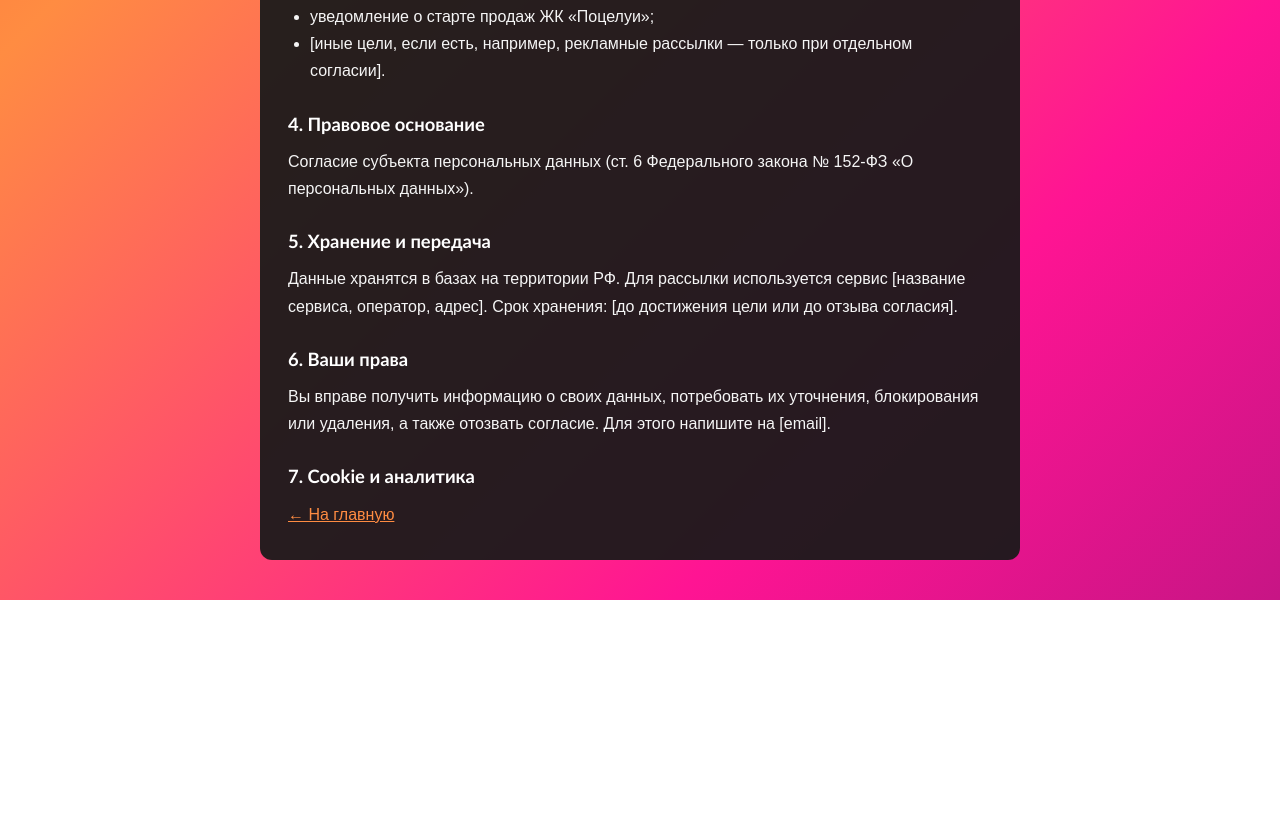
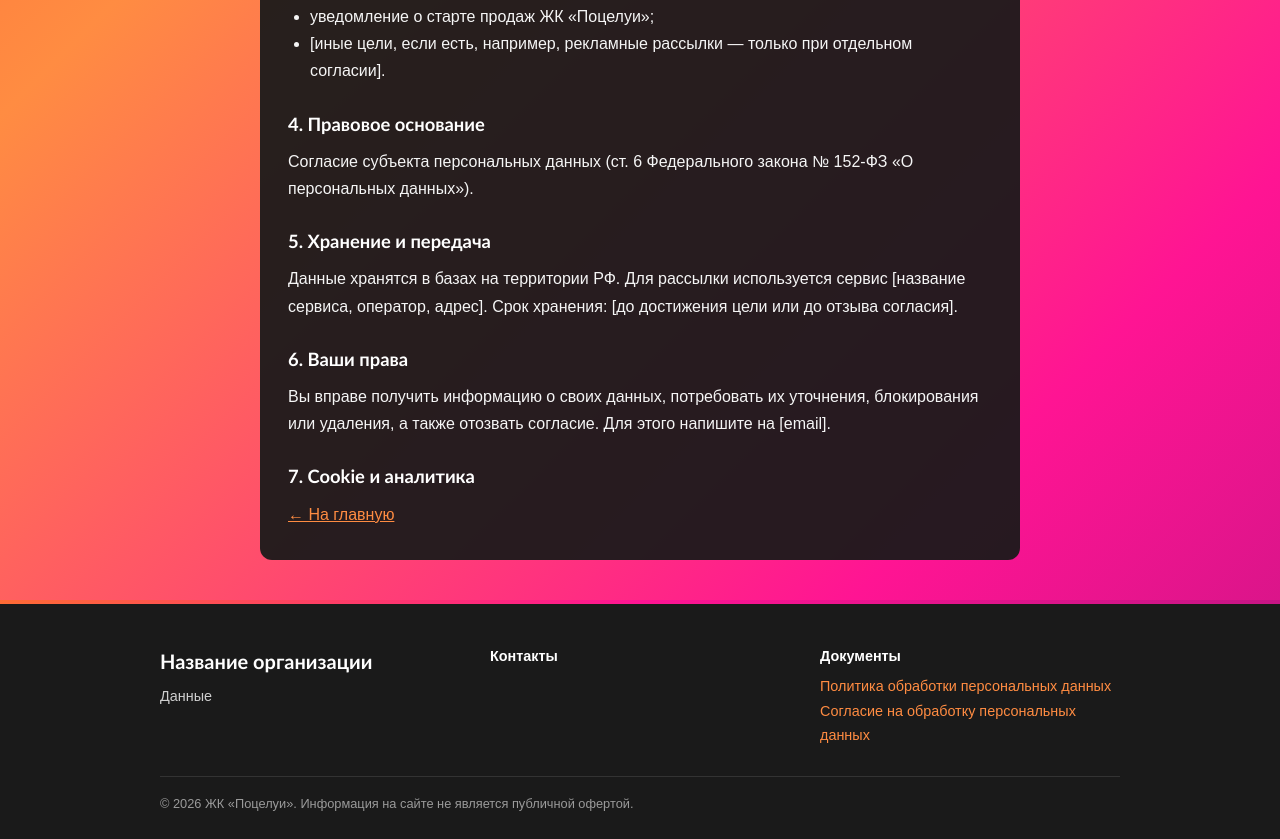
Before and after one commit to leoSTELEO23/landingzag, a plain HTML site: page privacy.html in a window 1280 px wide. Shown: the part 550-1389 px from the top of the page. Before the commit the page ends 1150 px from the top, so only its background shows below. Drawn offline with Linux system fonts and the light colour scheme.

Commit message:
Add files via upload

```diff
--- a/privacy.html
+++ b/privacy.html
@@ -40,5 +40,26 @@
         <p><a href="index.html">← На главную</a></p>
     </article>
 </main>
+   <footer class="footer">
+        <div class="container">
+            <div class="footer__grid">
+                <div class="footer__col">
+                    <p class="footer__brand">Название организации</p>
+                    <p>Данные</p>
+                </div>
+                <div class="footer__col">
+                    <p class="footer__title">Контакты</p>
+                </div>
+                <div class="footer__col">
+                    <p class="footer__title">Документы</p>
+                    <p><a href="privacy.html">Политика обработки персональных данных</a></p>
+                    <p><a href="consent.html">Согласие на обработку персональных данных</a></p>
+                </div>
+            </div>
+            <div class="footer__bottom">
+                <p>© 2026 ЖК «Поцелуи». Информация на сайте не является публичной офертой.</p>
+            </div>
+        </div>
+    </footer>
 </body>
 </html>
```
Also changed, not shown: consent.html (+21 -0 lines), index.html (+1 -5 lines).
